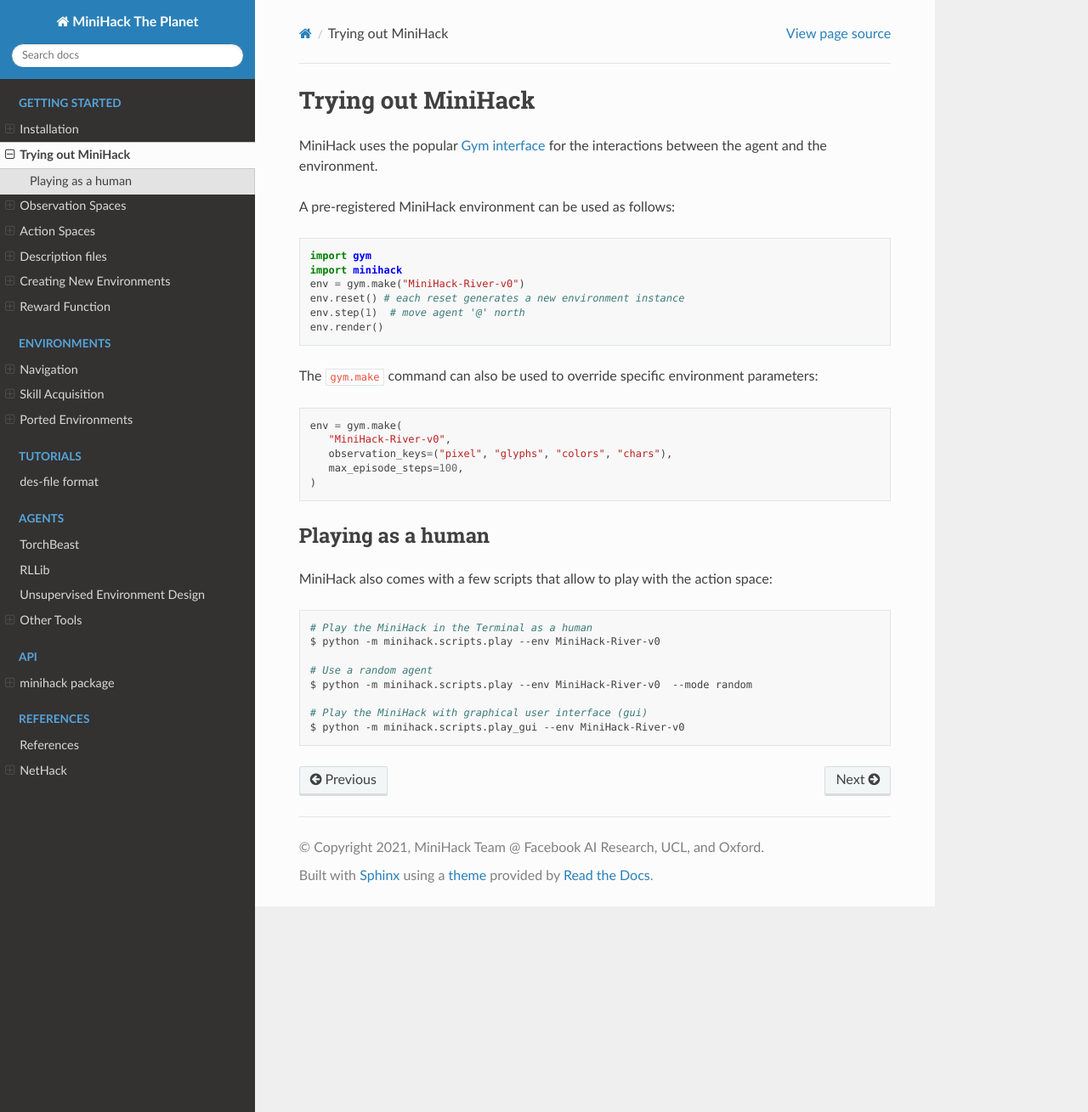
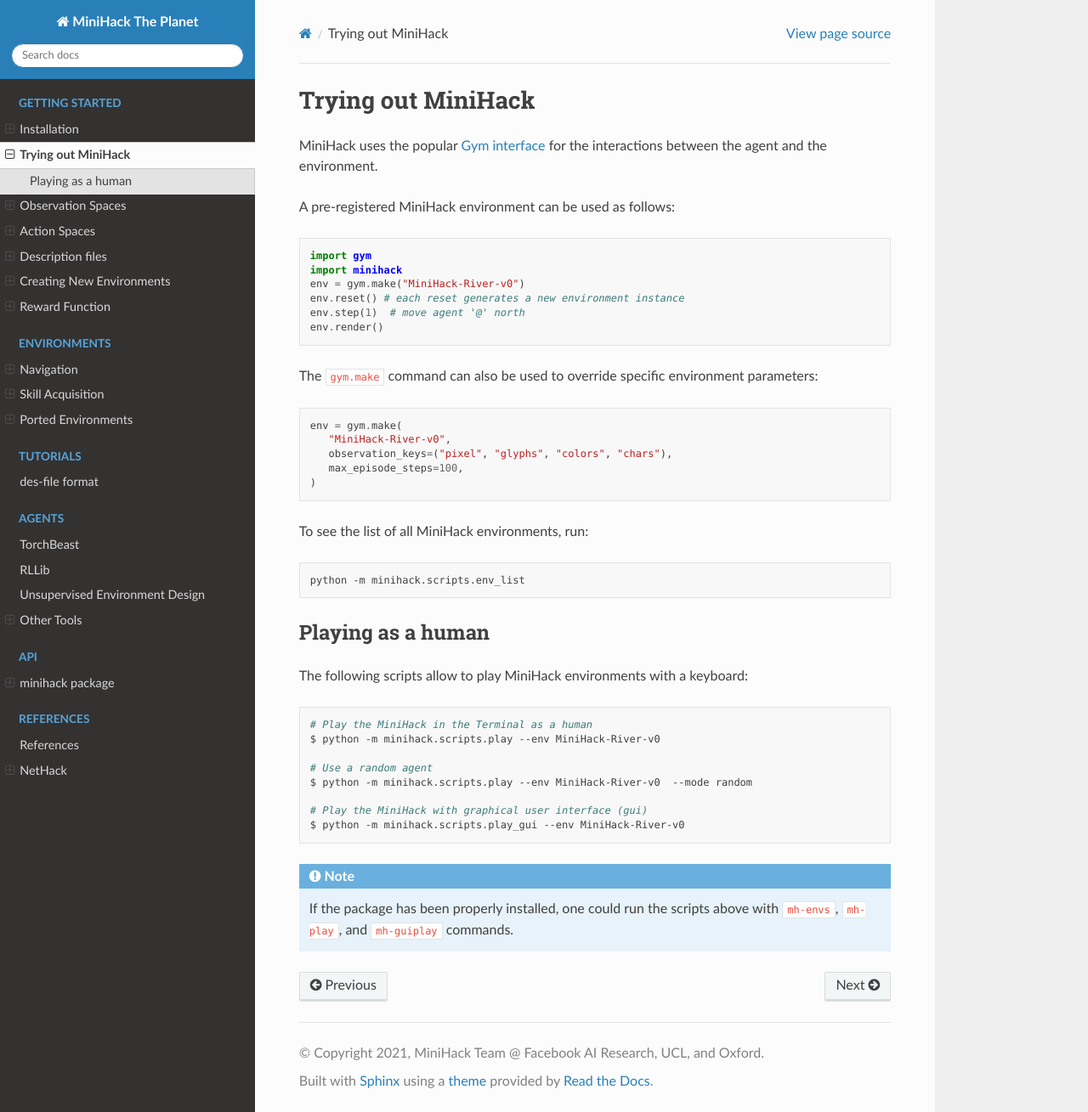
Before and after one commit to facebookresearch/minihack, a Sphinx documentation site: the page built from docs/getting-started/trying_out.md, in a window 1280 px wide and 1309 px high. Shown: the whole window at 85% size. Built offline with Sphinx 7.4.7 and the Read the Docs theme 2.0.0, drawn with Linux system fonts in a browser that asks for light colours.

Commit message:
Added a script that returns all minihack env names

`````diff
--- a/docs/getting-started/trying_out.md
+++ b/docs/getting-started/trying_out.md
@@ -23,9 +23,15 @@
 )
 ```
 
+To see the list of all MiniHack environments, run:
+
+```bash
+python -m minihack.scripts.env_list
+```
+
 ## Playing as a human
 
-MiniHack also comes with a few scripts that allow to play with the action space:
+The following scripts allow to play MiniHack environments with a keyboard:
 
 ```bash
 # Play the MiniHack in the Terminal as a human
@@ -37,3 +43,7 @@
 # Play the MiniHack with graphical user interface (gui)
 $ python -m minihack.scripts.play_gui --env MiniHack-River-v0
 ```
+
+````{note}
+If the package has been properly installed, one could run the scripts above with `mh-envs`, `mh-play`, and `mh-guiplay` commands.
+````
--- a/setup.py
+++ b/setup.py
@@ -19,6 +19,7 @@
     "console_scripts": [
         "mh-play = minihack.scripts.play:main",
         "mh-guiplay = minihack.scripts.play_gui:main",
+        "mh-envs = minihack.scripts.env_list:main",
     ]
 }
 
`````
Also changed, not shown: README.md (+9 -1 lines), 2 other files.
